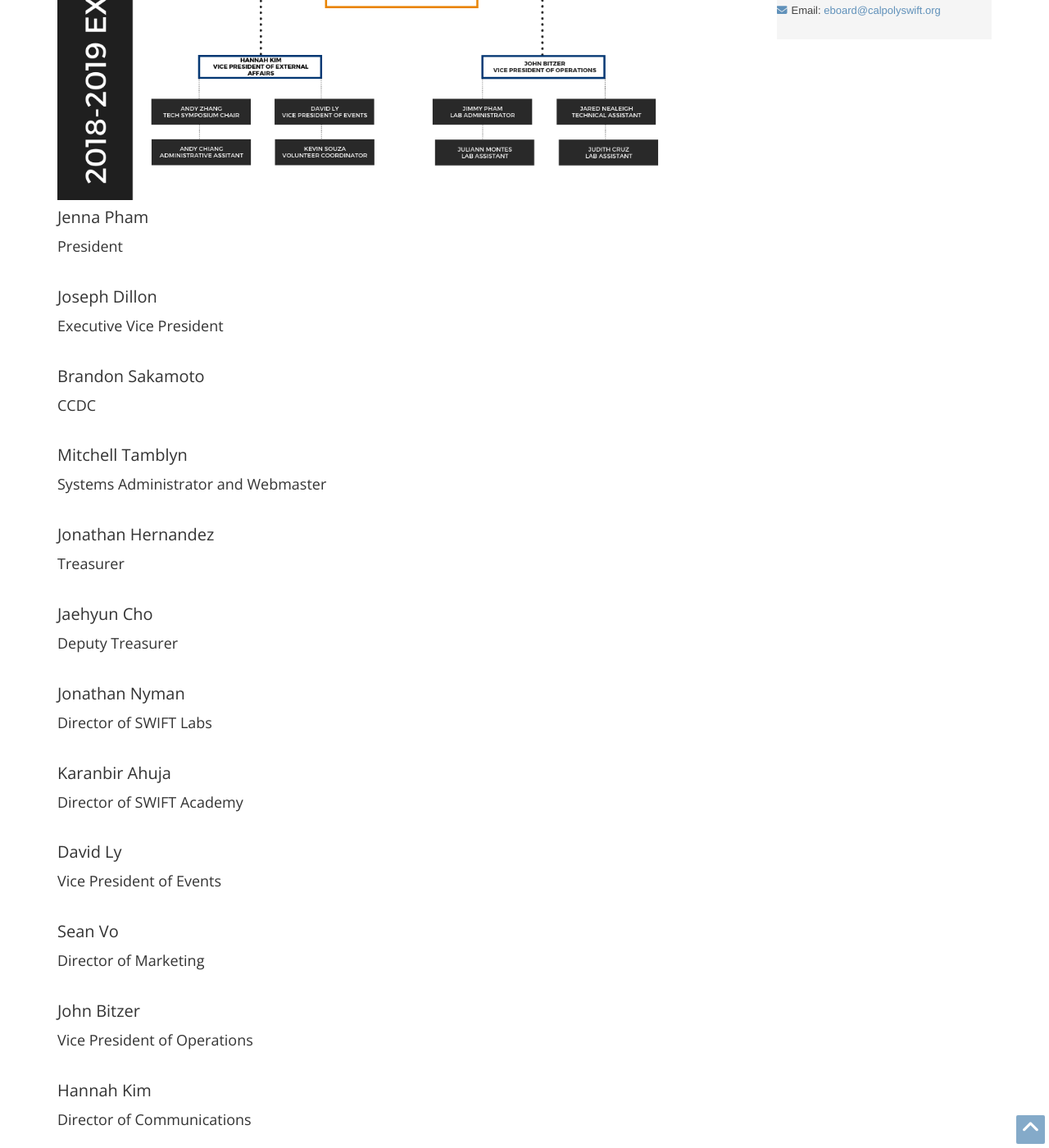
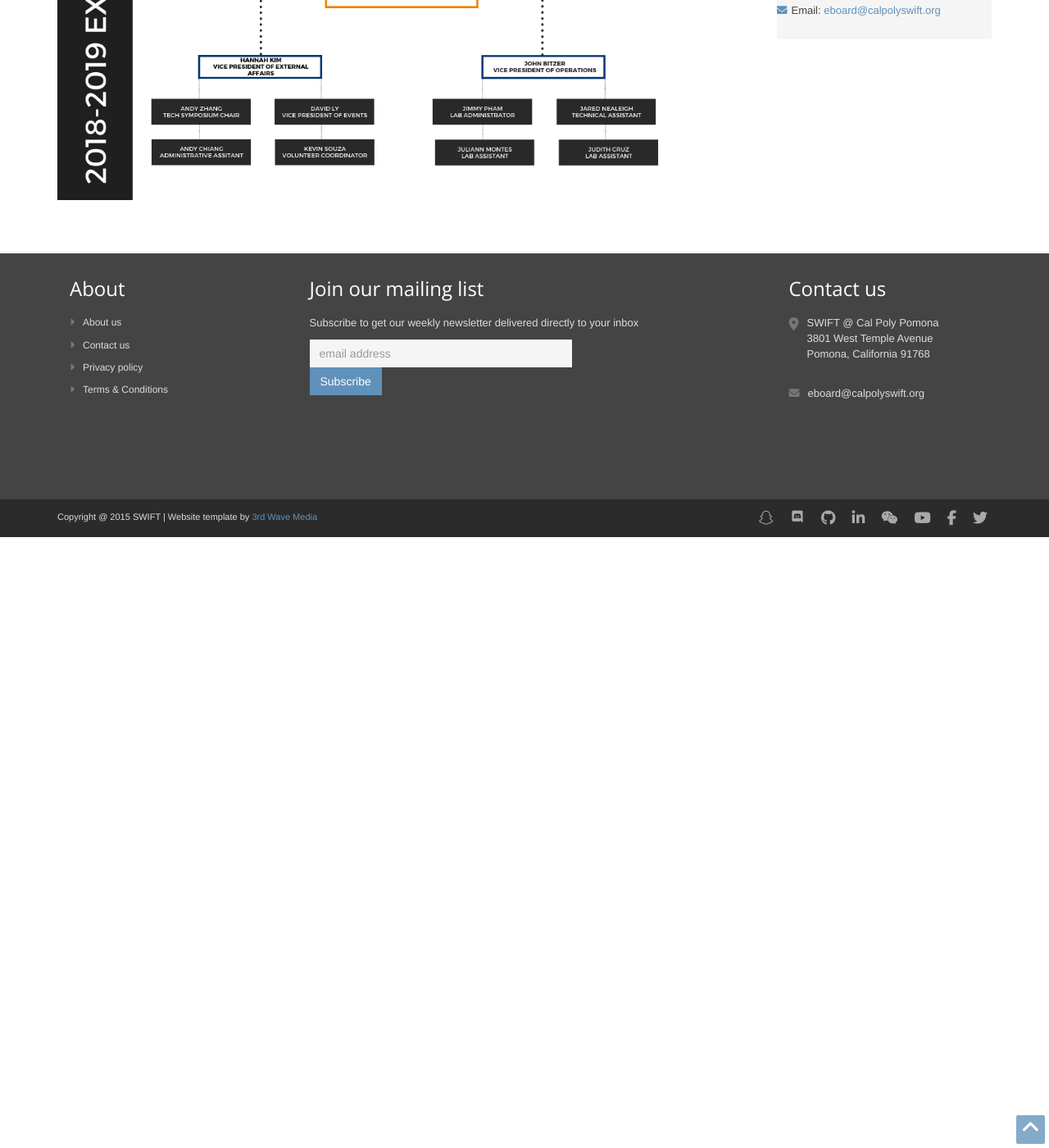
Before and after one commit to CalPolySWIFT/SWIFT-Static-Site, a Jekyll site: the page built from _pages/eboard.html, in a window 1280 px wide and 1400 px high, scrolled down 747 px. Shown: the whole window at 82% size. Built offline with Jekyll 4.4.1, drawn with Linux system fonts in a browser that asks for light colours; nearby versions of some CDN libraries; some web fonts are replaced; some of the changed text lies outside the part shown.

Commit message:
Update eboard.html

```diff
--- a/_pages/eboard.html
+++ b/_pages/eboard.html
@@ -20,126 +20,6 @@ layout: layout
 
                     <p><img class="img-responsive" src="static/assets/images/eboard/swift18-19 (1).png" alt=""/></p>
 
-                    <div class="row page-row">
-                        <div class="details col-md-9 col-sm-8 col-xs-6">
-                            <h3 class="title">Jenna Pham</h3>
-                            <h4>President</h4>
-                        </div>
-                    </div>
-                    <div class="row page-row">
-                        <div class="details col-md-9 col-sm-8 col-xs-6">
-                            <h3 class="title">Joseph Dillon</h3>
-                            <h4>Executive Vice President</h4>
-                        </div>
-                    </div>
-                    <div class="row page-row">
-                        <div class="details col-md-9 col-sm-8 col-xs-6">
-                            <h3 class="title">Brandon Sakamoto</h3>
-                            <h4>CCDC</h4>
-                        </div>
-                    </div>
-                    <div class="row page-row">
-                        <div class="details col-md-9 col-sm-8 col-xs-6">
-                            <h3 class="title">Mitchell Tamblyn</h3>
-                            <h4>Systems Administrator and Webmaster</h4>
-                        </div>
-                    </div>
-                    <div class="row page-row">
-                        <div class="details col-md-9 col-sm-8 col-xs-6">
-                            <h3 class="title">Jonathan Hernandez</h3>
-                            <h4>Treasurer</h4>
-                        </div>
-                    </div>
-                    <div class="row page-row">
-                        <div class="details col-md-9 col-sm-8 col-xs-6">
-                            <h3 class="title">Jaehyun Cho</h3>
-                            <h4>Deputy Treasurer</h4>
-                        </div>
-                    </div>
-                    <div class="row page-row">
-                        <div class="details col-md-9 col-sm-8 col-xs-6">
-                            <h3 class="title">Jonathan Nyman</h3>
-                            <h4>Director of SWIFT Labs</h4>
-                        </div>
-                    </div>
-                    <div class="row page-row">
-                        <div class="details col-md-9 col-sm-8 col-xs-6">
-                            <h3 class="title">Karanbir Ahuja</h3>
-                            <h4>Director of SWIFT Academy</h4>
-                        </div>
-                    </div>
-                    <div class="row page-row">
-                        <div class="details col-md-9 col-sm-8 col-xs-6">
-                            <h3 class="title">David Ly</h3>
-                            <h4>Vice President of Events</h4>
-                        </div>
-                    </div>
-                    <div class="row page-row">
-                        <div class="details col-md-9 col-sm-8 col-xs-6">
-                            <h3 class="title">Sean Vo</h3>
-                            <h4>Director of Marketing</h4>
-                        </div>
-                    </div>
-                    <div class="row page-row">
-                        <div class="details col-md-9 col-sm-8 col-xs-6">
-                            <h3 class="title">John Bitzer</h3>
-                            <h4>Vice President of Operations</h4>
-                        </div>
-                    </div>
-                    <div class="row page-row">
-                        <div class="details col-md-9 col-sm-8 col-xs-6">
-                            <h3 class="title">Hannah Kim</h3>
-                            <h4>Director of Communications</h4>
-                        </div>
-                    </div>
-                    <div class="row page-row">
-                        <div class="details col-md-9 col-sm-8 col-xs-6">
-                            <h3 class="title">Andy Zhang</h3>
-                            <h4>Tech Symposium Chair</h4>
-                        </div>
-                    </div>
-                    <div class="row page-row">
-                        <div class="details col-md-9 col-sm-8 col-xs-6">
-                            <h3 class="title">Andy Chiang</h3>
-                            <h4>Administrative Assistant</h4>
-                        </div>
-                    </div>
-                    <div class="row page-row">
-                        <div class="details col-md-9 col-sm-8 col-xs-6">
-                            <h3 class="title">Omar Pelcastre</h3>
-                            <h4>Graphic Designer</h4>
-                        </div>
-                    </div>
-                    <div class="row page-row">
-                        <div class="details col-md-9 col-sm-8 col-xs-6">
-                            <h3 class="title">Kevin Souza</h3>
-                            <h4>Volunteer Coordinator</h4>
-                        </div>
-                    </div>
-                    <div class="row page-row">
-                        <div class="details col-md-9 col-sm-8 col-xs-6">
-                            <h3 class="title">Dennis Tran</h3>
-                            <h4>Technical Assistant</h4>
-                        </div>
-                    </div>
-                    <div class="row page-row">
-                        <div class="details col-md-9 col-sm-8 col-xs-6">
-                            <h3 class="title">Jared Nealeigh</h3>
-                            <h4>Technical Assistant</h4>
-                        </div>
-                    </div>
-                    <div class="row page-row">
-                        <div class="details col-md-9 col-sm-8 col-xs-6">
-                            <h3 class="title">Juliann Montes</h3>
-                            <h4>Lab Assistant</h4>
-                        </div>
-                    </div>
-                    <div class="row page-row">
-                        <div class="details col-md-9 col-sm-8 col-xs-6">
-                            <h3 class="title">Judith Cruz</h3>
-                            <h4>Lab Assistant</h4>
-                        </div>
-                    </div>
                 </div>
                 <!--//team-wrapper-->
                 {% include sidebar1.html %}
```
